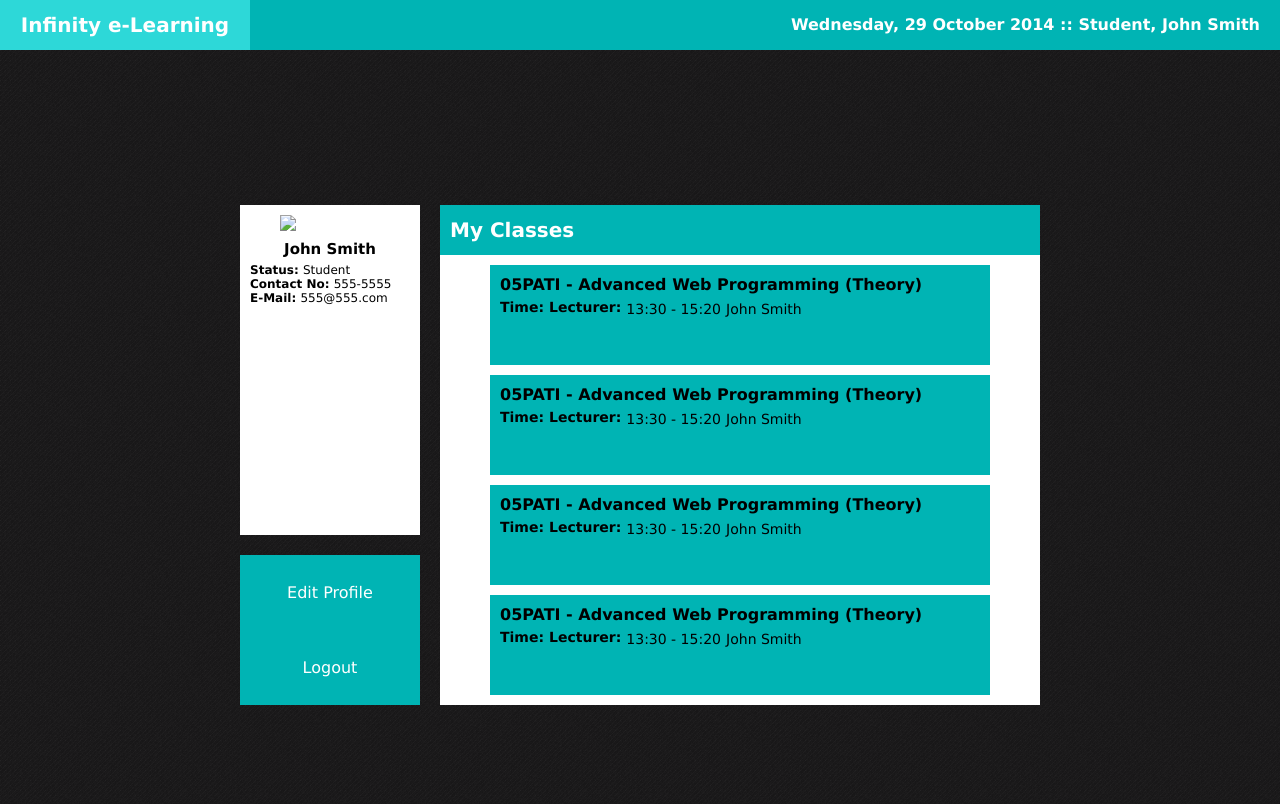
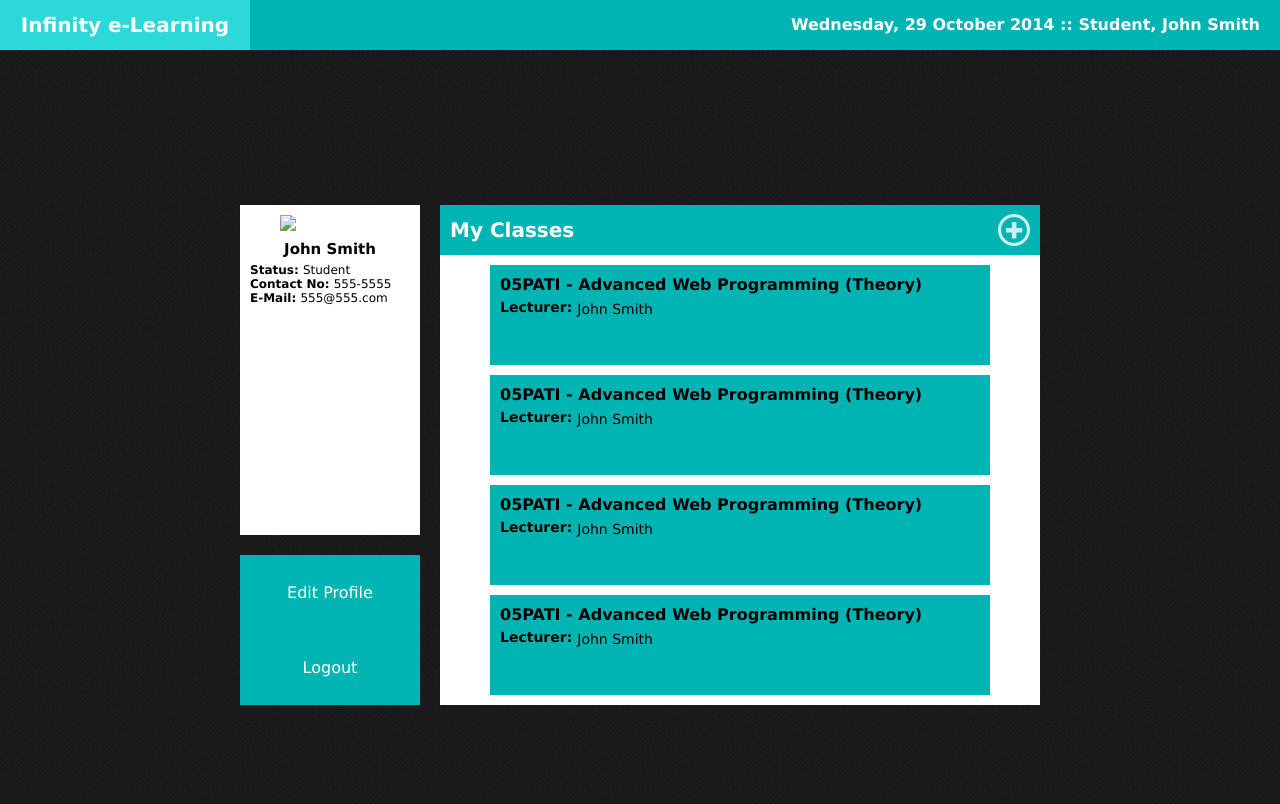
Before and after one commit to heynim/Kalbis-Institute-LMS, a PHP site: page /module/home.html in a window 1280 px wide. Shown: the top 804 px of the page. Run offline with PHP 8.4, Linux system fonts and the light colour scheme.

Commit message:
Final Template rev 1

```diff
--- a/css/styles.css
+++ b/css/styles.css
@@ -204,6 +204,20 @@ body {
     color: #fff;
     font-weight: bold;
     font-size: 20px;
+    float: left;
+}
+
+#select-head > .add {
+    width: 32px;
+    height: 32px;
+    background: url(../images/plus.png);
+    margin-top: 9px;
+    float: right;
+    opacity: 0.8;
+}
+
+#select-head > .add:hover {
+    opacity: 1;
 }
 
 #select-body {
--- a/module/home.html
+++ b/module/home.html
@@ -30,40 +30,35 @@
         </div>
         <div id="right">
             <div id="select">
-                <div id="select-head"><span>My Classes</span></div>
+                <div id="select-head"><span>My Classes</span><a href="#" class="add"></a></div>
                 <div id="select-body">
                     <div class="select-page">
                         <a href="#">
                             <span class="class-title">05PATI - Advanced Web Programming (Theory)</span>
-                            <label>Time:</label><span class="class-time">13:30 - 15:20</span>
                             <label>Lecturer:</label><span class="class-lecturer">John Smith</span>
                         </a>
                     </div>
                     <div class="select-page">
                         <a href="#">
                             <span class="class-title">05PATI - Advanced Web Programming (Theory)</span>
-                            <label>Time:</label><span class="class-time">13:30 - 15:20</span>
                             <label>Lecturer:</label><span class="class-lecturer">John Smith</span>
                         </a>
                     </div>
                     <div class="select-page">
                         <a href="#">
                             <span class="class-title">05PATI - Advanced Web Programming (Theory)</span>
-                            <label>Time:</label><span class="class-time">13:30 - 15:20</span>
                             <label>Lecturer:</label><span class="class-lecturer">John Smith</span>
                         </a>
                     </div>
                     <div class="select-page">
                         <a href="#">
                             <span class="class-title">05PATI - Advanced Web Programming (Theory)</span>
-                            <label>Time:</label><span class="class-time">13:30 - 15:20</span>
                             <label>Lecturer:</label><span class="class-lecturer">John Smith</span>
                         </a>
                     </div>
                     <div class="select-page">
                         <a href="#">
                             <span class="class-title">05PATI - Advanced Web Programming (Theory)</span>
-                            <label>Time:</label><span class="class-time">13:30 - 15:20</span>
                             <label>Lecturer:</label><span class="class-lecturer">John Smith</span>
                         </a>
                     </div>
```
Also changed, not shown: images/plus.png (added).
